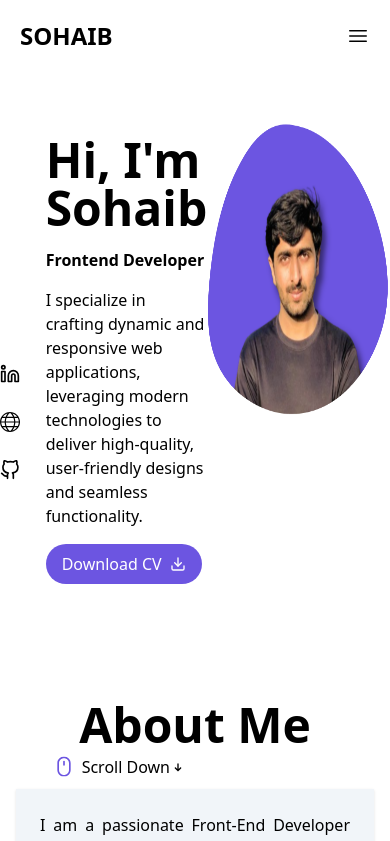
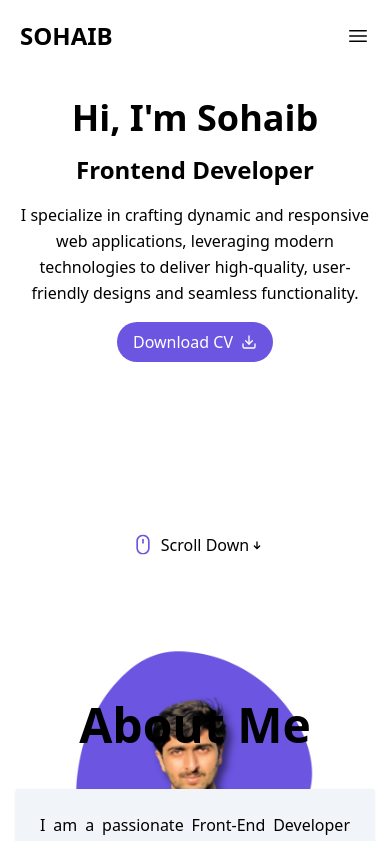
Before and after one commit to Seboo-Dogar/MyPortfolio-Web, a React (Vite) app: page / in a window 390 px wide. Shown: the top 841 px of the page. Built offline with nearby package versions, Linux system fonts and the light colour scheme.

Commit message:
Services page Responsiveness...Done

```diff
--- a/src/components/Main.jsx
+++ b/src/components/Main.jsx
@@ -14,24 +14,28 @@ export default function Main() {
     return (
         <>
         <section className="py-10 h-screen flex" id="home">
-            <div className="container mx-auto flex justify-center items-center">
-                <div className="grid grid-cols-[1fr_3fr_4fr] auto-cols-auto">
-                    <div className="space-x-4 my-auto">
+            <div className="container mx-auto flex justify-center items-center px-5">
+                <div className="grid grid-cols-1 sm:grid-cols-[1fr_1fr] lg:grid-cols-[1fr_3fr_4fr] gap-6 items-center">
+                    <div className="flex sm:flex-row lg:flex-col space-x-4 sm:space-x-4 lg:space-x-0 lg:space-y-4 justify-center sm:justify-start">
                         <a href="https://www.linkedin.com/in/sohaib-aslam-dev/" className="hover:text-[#6c55e1] text-xl" target="_blank" rel="noopener noreferrer"><FiLinkedin /></a>
                         <a href="#" className="hover:text-[#6c55e1] text-xl" target="_blank" rel="noopener noreferrer"><TfiWorld /></a>
                         <a href="https://github.com/Seboo-Dogar" className="hover:text-[#6c55e1] text-xl" target="_blank" rel="noopener noreferrer"><FiGithub /></a>
                     </div>
-                    <div className="space-y-4 my-auto pt-20">
-                        <h1 className="text-5xl font-bold">Hi, I'm Sohaib</h1>
-                        <h3 className="text-3x1 font-semibold">Frontend Developer</h3>
-                        <p className="text-base">I specialize in crafting dynamic and responsive web applications, leveraging modern technologies to deliver high-quality, user-friendly designs and seamless functionality.</p>
+
+                    <div className="space-y-4 text-center lg:text-left pt-20">
+                        <h1 className="text-4xl md:text-5xl font-bold">Hi, I'm Sohaib</h1>
+                        <h3 className="text-2xl md:text-3xl font-semibold">Frontend Developer</h3>
+                        <p className="text-base leading-relaxed">I specialize in crafting dynamic and responsive web applications, leveraging modern technologies to deliver high-quality, user-friendly designs and seamless functionality.</p>
                         <a href="./src/assets/MyCV.pdf" download="MyCV.pdf" className="bg-[#6c55e1] text-white py-2 px-4 rounded-full inline-flex items-center hover:bg-[#5742d7] transition">Download CV <FiDownload className="ml-2" /></a>
+
                         <div className="">
-                            <button onClick={mangeScrolling} className="inline-flex items-center mt-40 animate-bounce outline-none"><CgMouse className="mx-2 text-xl text-[#6c55e1]" /> Scroll Down<TiArrowDown /></button>
+                            <button onClick={mangeScrolling} className="inline-flex items-center mt-40 animate-bounce outline-none">
+                                <CgMouse className="mx-2 text-xl text-[#6c55e1]" /> Scroll Down<TiArrowDown />
+                            </button>
                         </div>
                     </div>
-                    <div className="pt-10">
-                        <img src="./src/assets/Seboo.png" alt="Seboo Profile" className="w-80 h-80 mx-auto"/>
+                    <div className="flex justify-center lg:justify-end pt-10">
+                        <img src="./src/assets/Seboo.png" alt="Seboo Profile" className="w-60 h-60 md:w-80 md:h-80 object-cover"/>
                     </div>
                 </div>
             </div>
--- a/src/components/Services.jsx
+++ b/src/components/Services.jsx
@@ -31,22 +31,22 @@ export default function Services() {
 
   return (
     <section className="py-20 min-h-screen" id="services">
-      <div className="container mx-auto text-center mb-10">
+      <div className="container mx-auto px-4 text-center mb-10 ">
         <h2 className="text-5xl font-bold mb-4">Services</h2>
-        <p className="text-gray-600">Discover the professional services I offer to enhance your web presence.</p>
+        <p className="text-gray-600 text-base">Discover the professional services I offer to enhance your web presence.</p>
       </div>
 
-      <div className="flex flex-wrap justify-center gap-8">
+      <div className="flex flex-wrap justify-center gap-8 p-5">
         {services.map((service) => (
           <div
             key={service.cardNumber}
-            className="bg-slate-100 shadow p-6 w-full sm:w-72 md:w-80 relative hover:shadow-md transition-shadow duration-1000 transform hover:scale-105">
+            className="bg-slate-100 shadow p-6 w-80 relative hover:shadow-md transition-shadow duration-1000 transform hover:scale-105">
 
             <div className="absolute top-4 left-4 text-xl font-bold text-gray-600 px-2">{service.cardNumber}</div>
 
             <div className="flex justify-center items-center my-4">
               <div className="w-20 h-20 flex items-center justify-center">
-                <img src={service.icon} alt={`${service.title} Icon`} className="w-20 h-20" />
+                <img src={service.icon} alt={`${service.title} Icon`} className="w-full h-full" />
               </div>
             </div>
 
```
